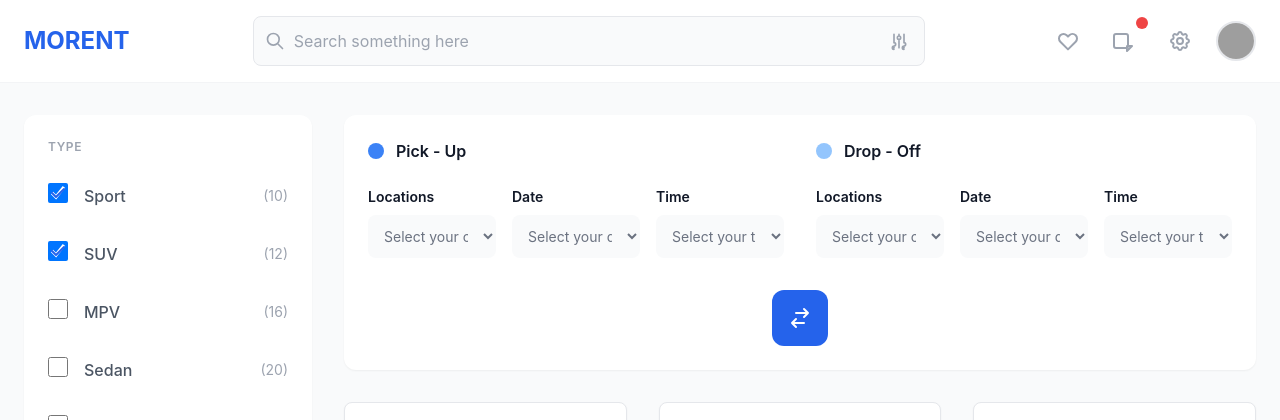
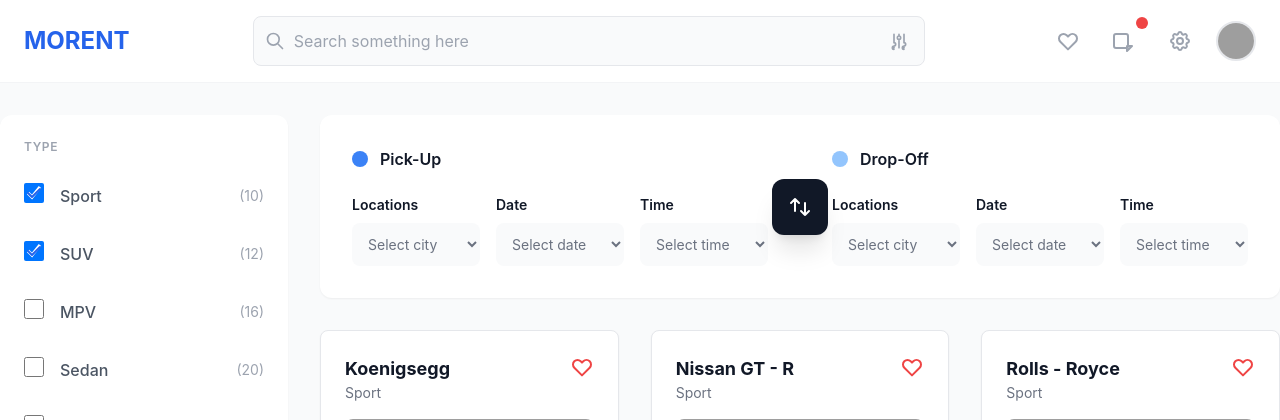
Before and after one commit to hhq160325/CRA, a React (Create React App) app: page /cars in a window 1280 px wide. Shown: the top 420 px of the page. Built offline with nearby package versions, Linux system fonts and the light colour scheme; no server answers; grey boxes are pictures that could not be loaded; the HTML template or start-up script is replaced by a standard one.

Commit message:
Redesign pick-up/drop-off section in CarRental
Relocate swapping button to overlap pick-up and drop-off

```diff
--- a/src/features/cars/CarRental.js
+++ b/src/features/cars/CarRental.js
@@ -107,7 +107,7 @@ const CarRental = () => {
 
   return (
     <div className="bg-gray-50 min-h-screen">
-      <div className="max-w-7xl mx-auto px-6 py-8">
+      <div className="max-w-7xl mx-auto py-8">
         <div className="flex gap-8">
           {/* Sidebar Filters */}
           <div className="w-72 flex-shrink-0">
@@ -117,67 +117,72 @@ const CarRental = () => {
           {/* Main Content */}
           <div className="flex-1">
             {/* Pick-Up and Drop-Off Section */}
-            <div className="bg-white rounded-xl p-6 mb-8 shadow-sm">
-              <div className="grid grid-cols-2 gap-8">
+            <div className="relative mb-8">
+              <div className="bg-white rounded-xl p-8 shadow-sm">
+                <div className="grid grid-cols-2 gap-16 relative">
+                  {/* Pick-Up Section */}
                   <div>
                     <div className="flex items-center mb-6">
                       <div className="w-4 h-4 bg-blue-500 rounded-full mr-3 flex-shrink-0"></div>
-                    <span className="font-semibold text-gray-900">Pick - Up</span>
+                      <span className="font-semibold text-gray-900">Pick-Up</span>
                     </div>
                     <div className="grid grid-cols-3 gap-4">
                       <div>
                         <label className="block text-sm font-semibold text-gray-900 mb-2">Locations</label>
                         <select className="w-full p-3 border-0 bg-gray-50 rounded-lg text-sm text-gray-500 focus:outline-none">
-                        <option>Select your city</option>
+                          <option>Select city</option>
                         </select>
                       </div>
                       <div>
                         <label className="block text-sm font-semibold text-gray-900 mb-2">Date</label>
                         <select className="w-full p-3 border-0 bg-gray-50 rounded-lg text-sm text-gray-500 focus:outline-none">
-                        <option>Select your date</option>
+                          <option>Select date</option>
                         </select>
                       </div>
                       <div>
                         <label className="block text-sm font-semibold text-gray-900 mb-2">Time</label>
                         <select className="w-full p-3 border-0 bg-gray-50 rounded-lg text-sm text-gray-500 focus:outline-none">
-                        <option>Select your time</option>
+                          <option>Select time</option>
                         </select>
                       </div>
                     </div>
                   </div>
 
+                  {/* Drop-Off Section */}
                   <div>
                     <div className="flex items-center mb-6">
                       <div className="w-4 h-4 bg-blue-300 rounded-full mr-3 flex-shrink-0"></div>
-                    <span className="font-semibold text-gray-900">Drop - Off</span>
+                      <span className="font-semibold text-gray-900">Drop-Off</span>
                     </div>
                     <div className="grid grid-cols-3 gap-4">
                       <div>
                         <label className="block text-sm font-semibold text-gray-900 mb-2">Locations</label>
                         <select className="w-full p-3 border-0 bg-gray-50 rounded-lg text-sm text-gray-500 focus:outline-none">
-                        <option>Select your city</option>
+                          <option>Select city</option>
                         </select>
                       </div>
                       <div>
                         <label className="block text-sm font-semibold text-gray-900 mb-2">Date</label>
                         <select className="w-full p-3 border-0 bg-gray-50 rounded-lg text-sm text-gray-500 focus:outline-none">
-                        <option>Select your date</option>
+                          <option>Select date</option>
                         </select>
                       </div>
                       <div>
                         <label className="block text-sm font-semibold text-gray-900 mb-2">Time</label>
                         <select className="w-full p-3 border-0 bg-gray-50 rounded-lg text-sm text-gray-500 focus:outline-none">
-                        <option>Select your time</option>
+                          <option>Select time</option>
                         </select>
                       </div>
                     </div>
                   </div>
                 </div>
+              </div>
 
-              <div className="flex justify-center mt-8">
-                <button className="bg-blue-600 text-white p-4 rounded-xl hover:bg-blue-700 transition-colors">
+              {/* Overlapping Swap Button */}
+              <div className="absolute top-1/2 left-1/2 transform -translate-x-1/2 -translate-y-1/2 z-10">
+                <button className="bg-gray-900 text-white p-4 rounded-xl hover:bg-blue-700 shadow-xl drop-shadow-(color:<#103293>)">
                   <svg className="h-6 w-6" fill="none" stroke="currentColor" viewBox="0 0 24 24">
-                    <path strokeLinecap="round" strokeLinejoin="round" strokeWidth={2} d="M8 7h12m0 0l-4-4m4 4l-4 4m0 6H4m0 0l4 4m-4-4l4-4" />
+                    <path strokeLinecap="round" strokeLinejoin="round" strokeWidth={2} d="M7 16V4m0 0L3 8m4-4l4 4m6 0v12m0 0l4-4m-4 4l-4-4" />
                   </svg>
                 </button>
               </div>
```
Lines whose indentation alone changed are shown as unchanged.
